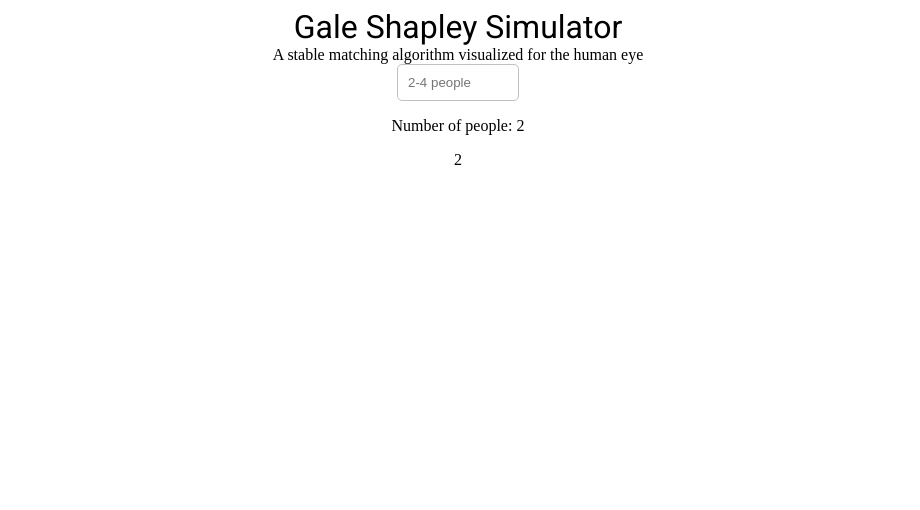
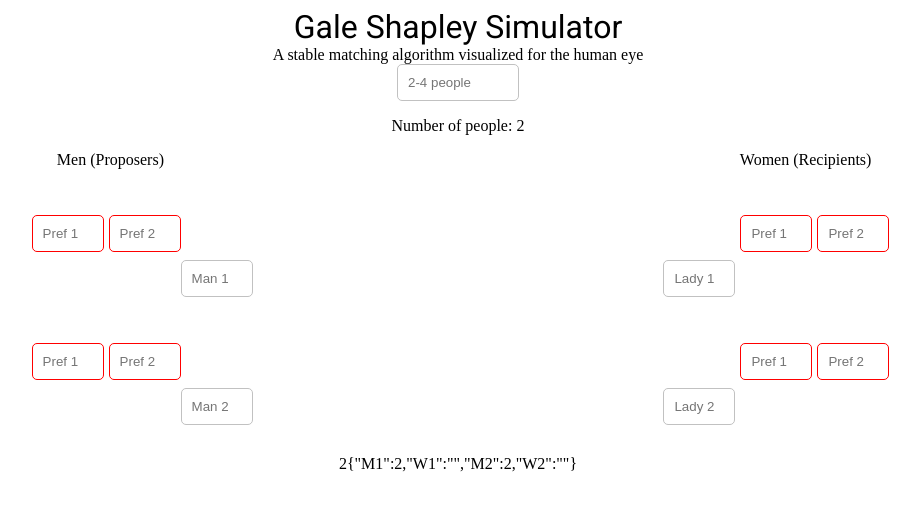
Before and after one commit to robintan98/gale-shapley-visualizer, a React (Create React App) app: page / in a window 1280 px wide. Shown: the top 510 px of the page, without its empty margins (182-1102 px from the left). Built offline with nearby package versions, Linux system fonts and the light colour scheme.

Commit message:
added input fields, worked on input data state

```diff
--- a/src/components/Display.js
+++ b/src/components/Display.js
@@ -1,12 +1,51 @@
 import React, { useState } from 'react';
+import Entry from './Entry.js';
 import '../css/Display.css';
 
 function Display(props) {
+
+    const initialInputState = new Map();
+    for (var i = 1; i <= props.numPeople; i++) {
+        initialInputState["M".concat(i)] = props.numPeople;
+        initialInputState["W".concat(i)] = "";
+
+        for (var j = 1; j <= props.numPeople; j++) {
+            // initialInputState["MP" + i + "-" + j] = "";
+            // initialInputState["WP" + i + "-" + j] = "";
+        }
+    }
+    const [inputState, setInputState] = useState(initialInputState); // global state for all input data
+
+    const leftElems = [];
+    var i;
+    for (i = 1; i <= props.numPeople; i++) {
+        leftElems.push(<Entry numPeople={props.numPeople} count={i} isLeft={true} setInputState={setInputState}/>);
+    }
+
+    const rightElems = [];
+    var i;
+    for (i = 1; i <= props.numPeople; i++) {
+        rightElems.push(<Entry numPeople={props.numPeople} count={i} isLeft={false} setInputState={setInputState}/>);
+    }
+
     return (
         <React.Fragment>
-            <div>
-                {props.numPeople}
+            <div className="DisplayArea">
+                <div className="DisplayLeftColumn">
+                    Men (Proposers)
+                    {leftElems}
+                </div>
+                <div className="DisplayMidColumn"></div>
+                <div className="DisplayRightColumn">
+                    Women (Recipients)
+                    {rightElems}
+                </div>
             </div>
+            {props.numPeople}
+            {JSON.stringify(inputState)}
+            {/* <form> */}
+                {/* <button onSubmit=handleSubmit></button> */}
+            {/* </form> */}
         </React.Fragment>
     );
 }
--- /dev/null
+++ b/src/components/Entry.js
@@ -0,0 +1,60 @@
+import React from 'react';
+import '../css/Entry.css';
+
+function Entry(props) {
+
+    const preferenceElems = [];
+    var i;
+    for (i = 1; i <= props.numPeople; i++) {
+        if (props.isLeft) {
+            preferenceElems.push(<div className="LeftPreference">
+                                     <input type="text" class="PreferenceInput"
+                                        maxlength="6" required placeholder={"Pref " + i}></input>
+                                 </div>);
+        } else {
+            preferenceElems.push(<div className="RightPreference">
+                                     <input type="text" class="PreferenceInput"
+                                        maxlength="6" required placeholder={"Pref " + i}></input>
+                                 </div>);
+        }
+    }
+
+    const handleChange = (e) => {
+        const key = e.target.value;
+        props.setInputState(state => ({
+            ...state,
+            ["hi"]: key,
+        }))
+    };
+
+    if (props.isLeft) {
+        return (
+            <React.Fragment>
+                <div className="LeftEntryArea">
+                    <div className="PreferenceArea">
+                        {preferenceElems}
+                    </div>
+                    <div className="LeftPerson">
+                        <input type="text" class="PersonInput" maxlength="6" required placeholder={"Man " + props.count} onChange={e => handleChange(e)}></input>
+                    </div>
+                </div>
+            </React.Fragment>
+        );
+    } else {
+        return (
+            <React.Fragment>
+                <div className="RightEntryArea">
+                    <div className="RightPerson">
+                        <input type="text" class="PersonInput" maxlength="6" required placeholder={"Lady " + props.count}></input>
+                    </div>
+                    <div className="PreferenceArea">
+                        {preferenceElems}
+                    </div>
+                </div>
+            </React.Fragment>
+        );
+    }
+
+}
+
+export default Entry;
--- a/src/css/Display.css
+++ b/src/css/Display.css
@@ -0,0 +1,22 @@
+.DisplayArea {
+    /* background-color: aliceblue; */
+    margin: 10px 0% 10px 0%;
+    display: flex;
+    justify-content: space-between;
+}
+
+.DisplayLeftColumn {
+    flex: 1 0 auto;
+    /* background-color: red; */
+}
+
+.DisplayMidColumn {
+    flex: none;
+    width: 10%;
+    /* background-color: green; */
+}
+
+.DisplayRightColumn {
+    flex: 1 0 auto;
+    /* background-color: blue; */
+}
--- /dev/null
+++ b/src/css/Entry.css
@@ -0,0 +1,55 @@
+.LeftEntryArea {
+    margin-top: 8%;
+    margin-bottom: 20px;
+    display: flex;
+    justify-content: flex-end;
+}
+
+.RightEntryArea {
+    margin-top: 8%;
+    margin-bottom: 20px;
+    display: flex;
+    justify-content: flex-start;
+}
+
+.PreferenceArea {
+    display: flex;
+    flex-direction: row;
+    /* background-color: cyan; */
+}
+
+.LeftPerson {
+    /* background-color: yellow; */
+    padding-top: 8%;
+    padding-right: 25%;
+}
+
+.LeftPreference {
+    /* background-color: black; */
+    margin-left: 5px;
+}
+
+.RightPerson {
+    /* background-color: yellow; */
+    padding-top: 8%;
+    padding-left: 25%;
+}
+
+.RightPreference {
+    /* background-color: black; */
+    margin-left: 5px;
+}
+
+.PersonInput {
+    padding: 10px;
+    border-radius: 5px;
+    border: 1px solid #C1C1C1;
+    width: 50px;
+}
+
+.PreferenceInput {
+    padding: 10px;
+    border-radius: 5px;
+    border: 1px solid red;
+    width: 50px;
+}
```
